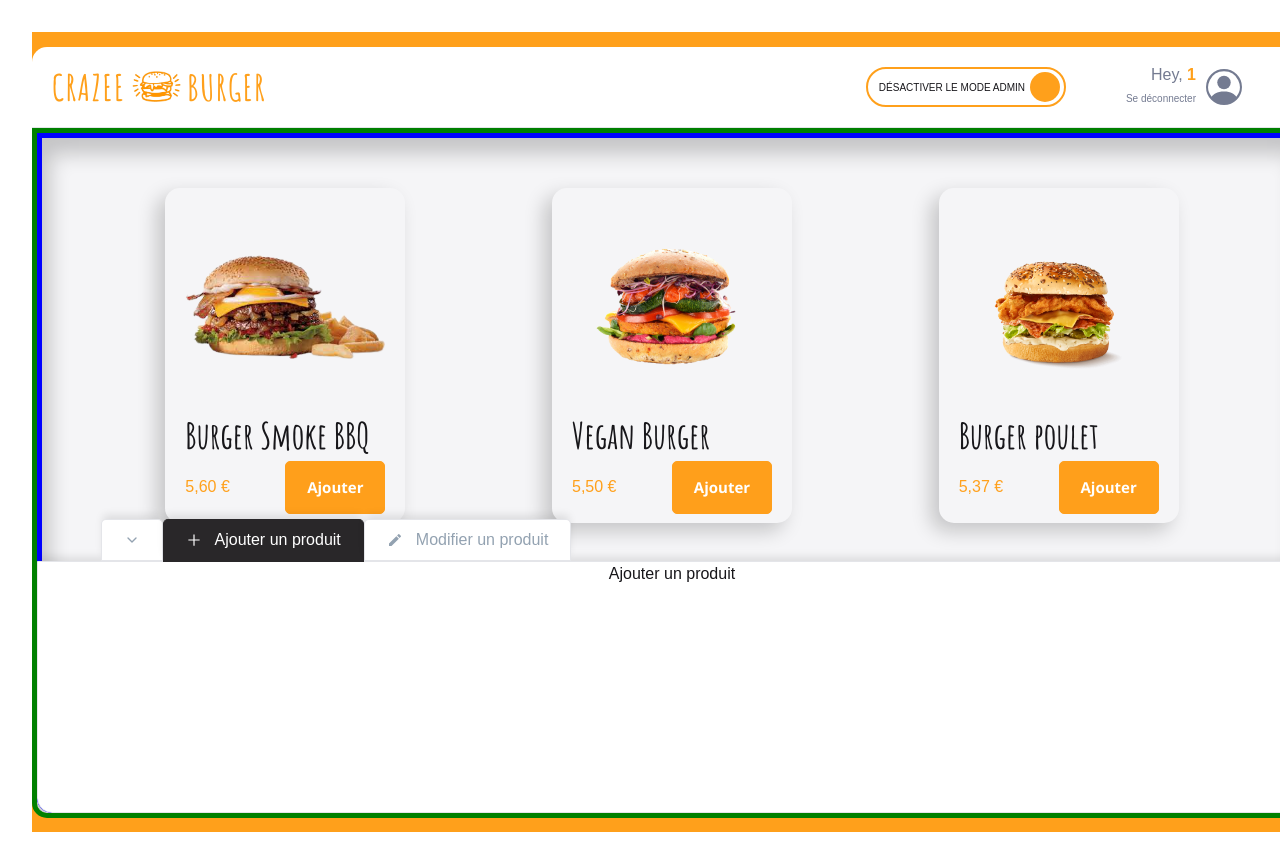
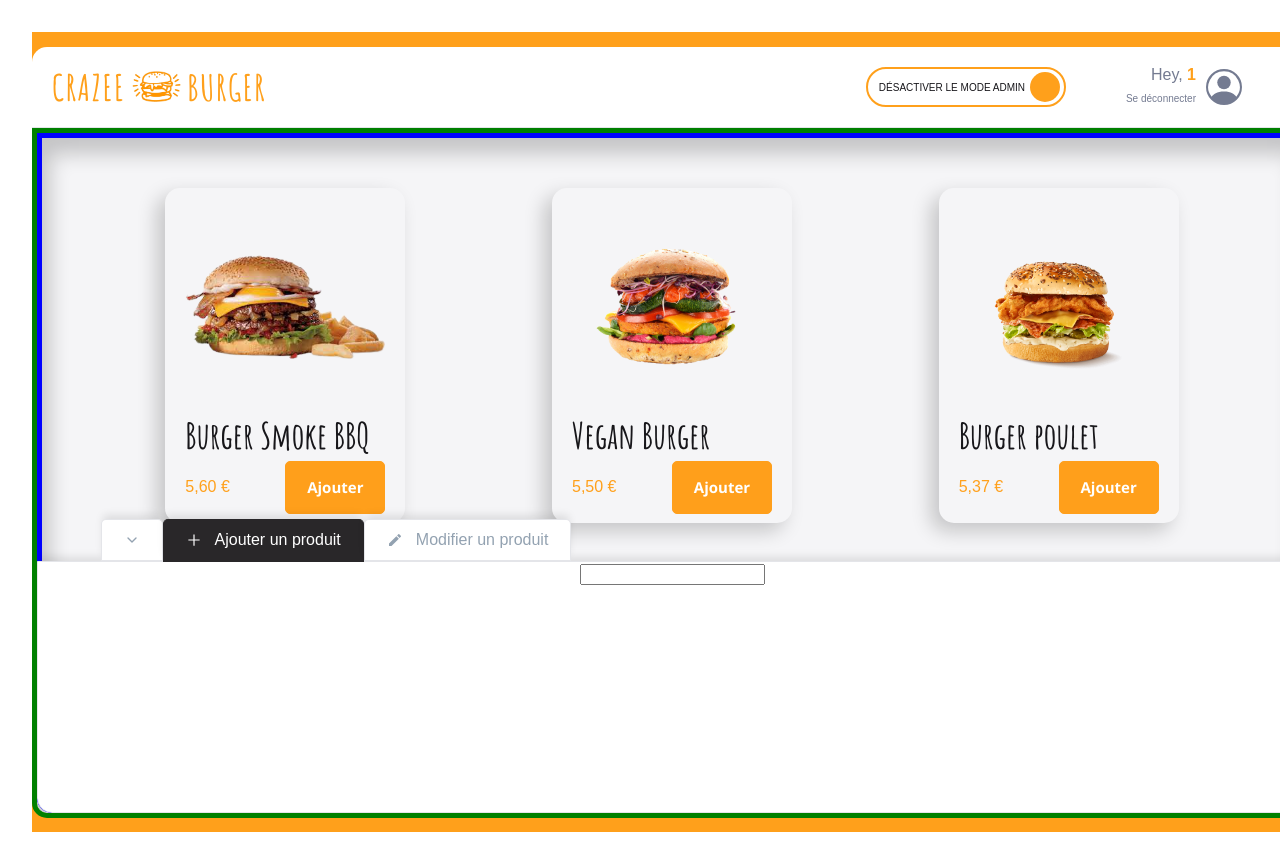
Before and after one commit to CarlMaillard/crazee-burger, a React (Vite) app: page /order/1 in a window 1280 px wide. Shown: the top 864 px of the page. Built offline with nearby package versions, Linux system fonts and the light colour scheme; grey boxes are pictures that could not be loaded.

Commit message:
🚧  F08: ADMIN > Panel > Add AddForm & EditForm

```diff
--- a/src/components/pages/order/Main/Admin/Admin.jsx
+++ b/src/components/pages/order/Main/Admin/Admin.jsx
@@ -1,9 +1,9 @@
 import React from 'react'
 import styled from 'styled-components';
-import AdminTabs from './AdminTabs';
-import AdminPanel from './AdminPanel';
 import { useContext } from 'react';
 import OrderContext from '../../../../../context/OrderContext';
+import AdminTabs from './AdminTabs';
+import AdminPanel from './AdminPanel/AdminPanel';
 
 
 export default function Admin() {
--- /dev/null
+++ b/src/components/pages/order/Main/Admin/AdminPanel/AddForm.jsx
@@ -0,0 +1,7 @@
+export default function AddForm() {
+  return (
+    <form action="">
+      <input type="text" />
+    </form>
+  )
+}
--- a/src/components/pages/order/Main/Admin/AdminPanel.jsx
+++ b/src/components/pages/order/Main/Admin/AdminPanel/AdminPanel.jsx
@@ -1,21 +1,24 @@
 import styled from "styled-components";
-import {theme} from "../../../../../theme/index"
 import { useContext } from "react";
-import OrderContext from "../../../../../context/OrderContext";
-import { getTabsConfig, getTabSelected } from "./getTabsConfig";
+import { getTabsConfig, getTabSelected } from "../getTabsConfig";
+import { theme } from "../../../../../../theme";
+import OrderContext from "../../../../../../context/OrderContext";
+
 
 
 export default function AdminPanel() {
 
   const { currentTabSelected} = useContext(OrderContext)
 
+
+
   const tabs = getTabsConfig(currentTabSelected)
   const tabSelected = getTabSelected(tabs,currentTabSelected);
 
   return (
      <AdminPanelStyled className="panel-admin" >
-      {currentTabSelected === tabSelected.index && tabSelected.label }
-      </AdminPanelStyled>
+      {currentTabSelected === tabSelected.index && tabSelected.Content }
+    </AdminPanelStyled>
   )
 }
 
@@ -27,4 +30,8 @@ const AdminPanelStyled = styled.div`
   border-bottom-left-radius: ${theme.borderRadius.extraRound};
   border-bottom-right-radius: ${theme.borderRadius.extraRound};
   box-shadow: ${theme.shadows.subtle};
+
+  .input-ajout{
+    background-color: ${theme.colors.background_white};
+  }
 `;
--- /dev/null
+++ b/src/components/pages/order/Main/Admin/AdminPanel/EditForm.jsx
@@ -0,0 +1,5 @@
+export default function EditForm() {
+  return (
+    <div>EditForm</div>
+  )
+}
--- a/src/components/pages/order/Main/Admin/getTabsConfig.jsx
+++ b/src/components/pages/order/Main/Admin/getTabsConfig.jsx
@@ -1,5 +1,8 @@
 import { AiOutlinePlus} from "react-icons/ai";
 import { MdModeEditOutline } from "react-icons/md";
+import AddForm from "./AdminPanel/AddForm";
+import EditForm from "./AdminPanel/EditForm";
+
 
 export const getTabsConfig = () => [
 
@@ -7,12 +10,14 @@ export const getTabsConfig = () => [
       index:"add",
       label: "Ajouter un produit",
       Icon: <AiOutlinePlus/>,
+      Content: <AddForm/>
     },
 
     {
       index:"edit",
       label: "Modifier un produit",
       Icon: <MdModeEditOutline/>,
+      Content: <EditForm/>
     }
 
   ]
```
